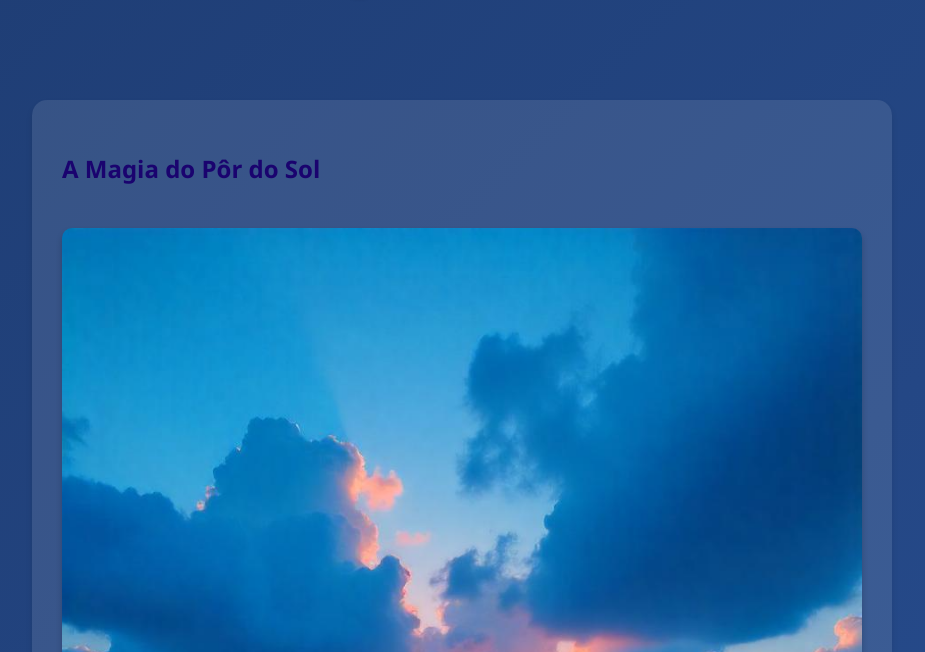
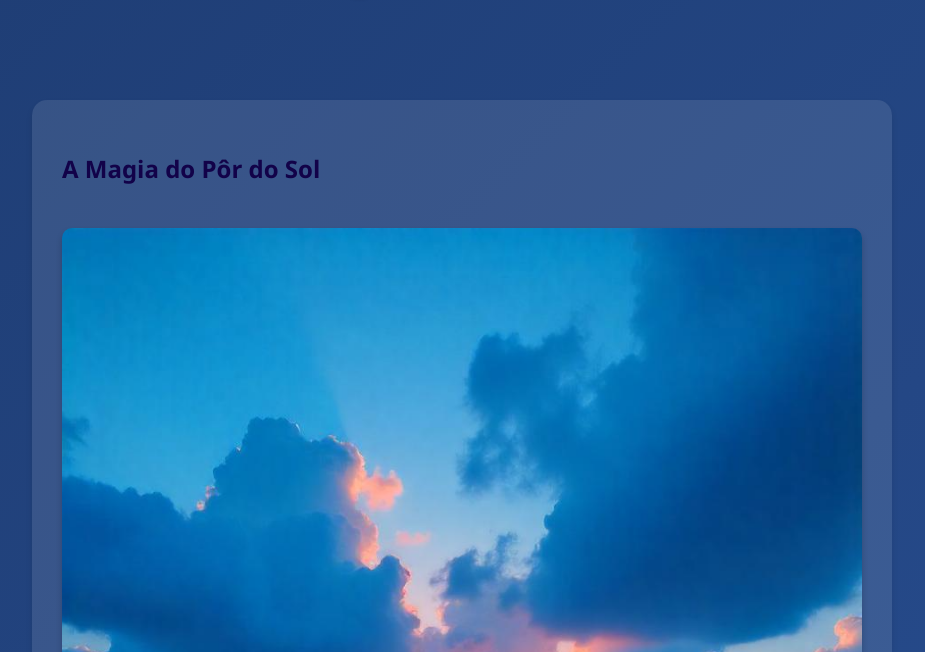
Before and after one commit to samuelfigueired/Blog-Por-do-sol, a plain HTML site: page index.html in a window 1280 px wide. Shown: the part 148-800 px from the top of the page, without its empty margins (178-1103 px from the left). Drawn offline with Linux system fonts and the light colour scheme.

Commit message:
Salvando mudanças no style.css antes de mudar de branch

```diff
--- a/style.css
+++ b/style.css
@@ -1,6 +1,6 @@
 body {
     background: linear-gradient(135deg, #1e3c72 0%, #2a5298 100%);
-    color: #1a036f;
+    color: #120249;
     font-family: 'Segoe UI', Tahoma, Geneva, Verdana, sans-serif;
     margin: 0;
     padding: 20px;
```
